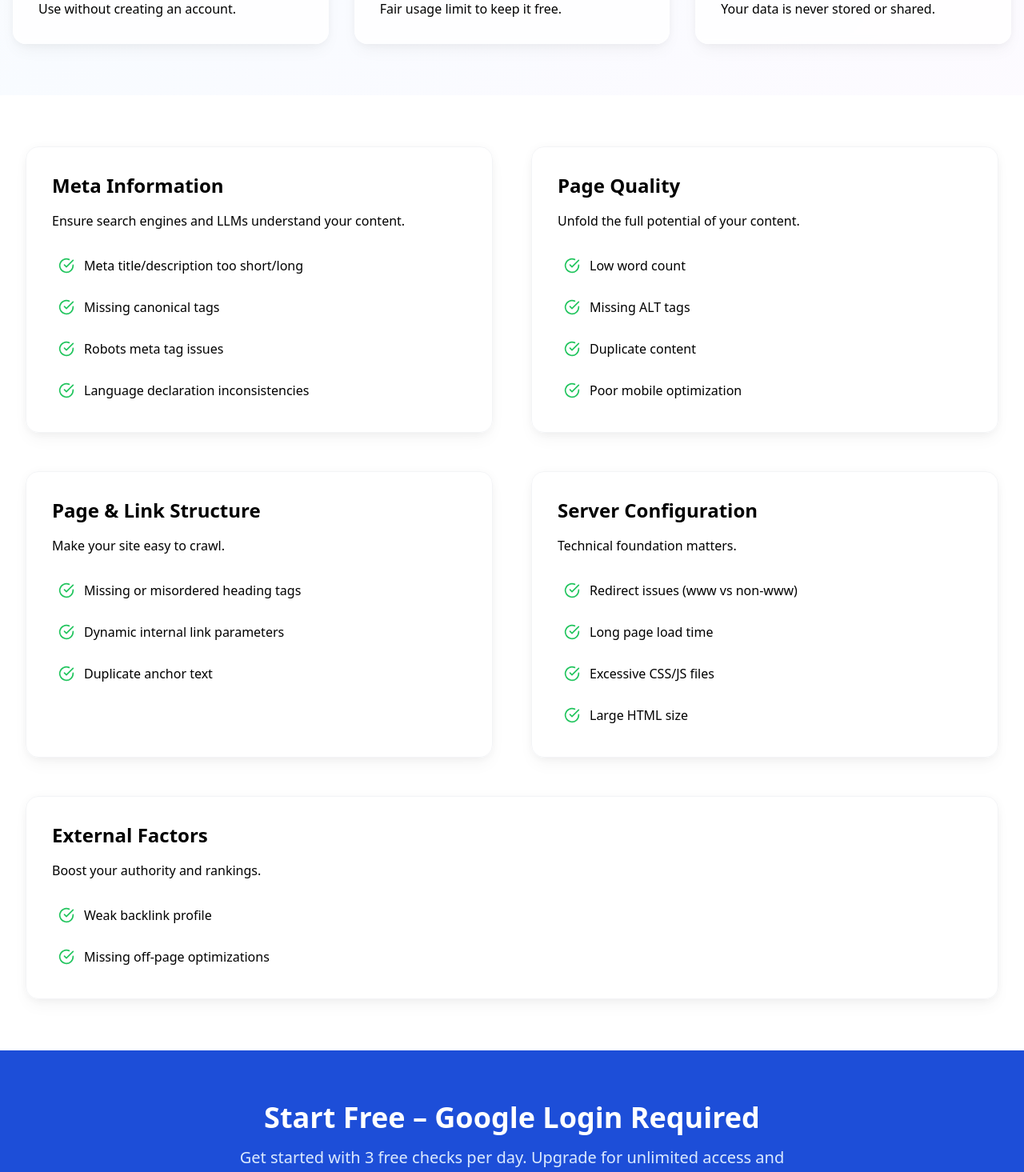
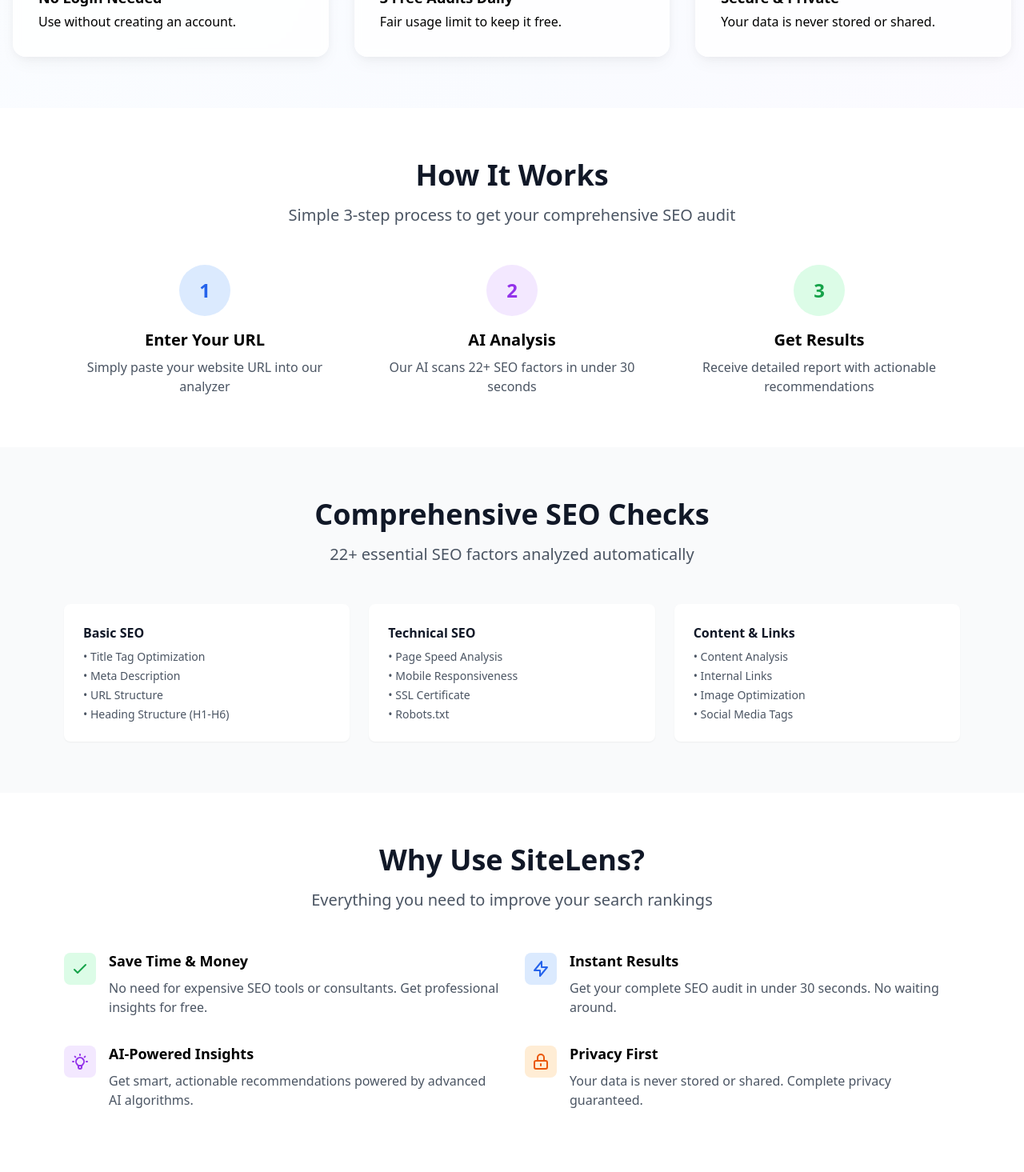
Before and after one commit to dhinakaranst/SiteLens, a React (Vite) app: page / in a window 1280 px wide. Shown: the part 1200-2665 px from the top of the page at 80% size. Built offline with nearby package versions, Linux system fonts and the light colour scheme; no server answers.

Commit message:
modified index and app

```diff
--- a/index.html
+++ b/index.html
@@ -31,7 +31,13 @@
     "/>
     <meta charset="UTF-8" />
     <meta name="viewport" content="width=device-width, initial-scale=1.0" />
-    <link rel="icon" type="image/png" href="/favicon.ico" />
+
+    <!-- Favicon -->
+    <link rel="icon" type="image/x-icon" href="/favicon.ico" />
+    <link rel="icon" type="image/png" sizes="32x32" href="/favicon.ico" />
+    <link rel="icon" type="image/png" sizes="16x16" href="/favicon.ico" />
+    <link rel="apple-touch-icon" href="/favicon.ico" />
+
     <link rel="preload" as="image" href="/assets/sitelens_logo.webp" type="image/webp" />
     <script type="application/ld+json">
     {
--- a/src/App.tsx
+++ b/src/App.tsx
@@ -352,11 +352,11 @@
 
           {/* Internal Navigation */}
           <nav className="mb-8">
-            <div className="flex justify-center space-x-6 text-sm font-medium">
-              <a href="#features" className="text-blue-600 hover:text-blue-800 underline transition-colors">Features</a>
-              <a href="#how-it-works" className="text-blue-600 hover:text-blue-800 underline transition-colors">How It Works</a>
-              <a href="#seo-checks" className="text-blue-600 hover:text-blue-800 underline transition-colors">SEO Checks</a>
-              <a href="#benefits" className="text-blue-600 hover:text-blue-800 underline transition-colors">Benefits</a>
+            <div className="flex justify-center space-x-4 text-sm font-medium">
+              <a href="#features" className="px-4 py-2 bg-blue-100 text-blue-700 rounded-lg hover:bg-blue-200 hover:text-blue-800 transition-all duration-200 no-underline">Features</a>
+              <a href="#how-it-works" className="px-4 py-2 bg-purple-100 text-purple-700 rounded-lg hover:bg-purple-200 hover:text-purple-800 transition-all duration-200 no-underline">How It Works</a>
+              <a href="#seo-checks" className="px-4 py-2 bg-green-100 text-green-700 rounded-lg hover:bg-green-200 hover:text-green-800 transition-all duration-200 no-underline">SEO Checks</a>
+              <a href="#benefits" className="px-4 py-2 bg-orange-100 text-orange-700 rounded-lg hover:bg-orange-200 hover:text-orange-800 transition-all duration-200 no-underline">Benefits</a>
             </div>
           </nav>
 
@@ -436,6 +436,137 @@
             <p className="text-black">Your data is never stored or shared.</p>
           </div>
         </div>
+        </div>
+      </section>
+
+      {/* How It Works Section */}
+      <section id="how-it-works" className="py-16 bg-white">
+        <div className="max-w-6xl mx-auto px-4">
+          <div className="text-center mb-12">
+            <h2 className="text-3xl md:text-4xl font-bold text-gray-900 mb-4">How It Works</h2>
+            <p className="text-xl text-gray-600 max-w-3xl mx-auto">Simple 3-step process to get your comprehensive SEO audit</p>
+          </div>
+
+          <div className="grid grid-cols-1 md:grid-cols-3 gap-8">
+            <div className="text-center">
+              <div className="bg-blue-100 rounded-full w-16 h-16 flex items-center justify-center mx-auto mb-4">
+                <span className="text-2xl font-bold text-blue-600">1</span>
+              </div>
+              <h3 className="text-xl font-bold mb-2">Enter Your URL</h3>
+              <p className="text-gray-600">Simply paste your website URL into our analyzer</p>
+            </div>
+            <div className="text-center">
+              <div className="bg-purple-100 rounded-full w-16 h-16 flex items-center justify-center mx-auto mb-4">
+                <span className="text-2xl font-bold text-purple-600">2</span>
+              </div>
+              <h3 className="text-xl font-bold mb-2">AI Analysis</h3>
+              <p className="text-gray-600">Our AI scans 22+ SEO factors in under 30 seconds</p>
+            </div>
+            <div className="text-center">
+              <div className="bg-green-100 rounded-full w-16 h-16 flex items-center justify-center mx-auto mb-4">
+                <span className="text-2xl font-bold text-green-600">3</span>
+              </div>
+              <h3 className="text-xl font-bold mb-2">Get Results</h3>
+              <p className="text-gray-600">Receive detailed report with actionable recommendations</p>
+            </div>
+          </div>
+        </div>
+      </section>
+
+      {/* SEO Checks Section */}
+      <section id="seo-checks" className="py-16 bg-gray-50">
+        <div className="max-w-6xl mx-auto px-4">
+          <div className="text-center mb-12">
+            <h2 className="text-3xl md:text-4xl font-bold text-gray-900 mb-4">Comprehensive SEO Checks</h2>
+            <p className="text-xl text-gray-600 max-w-3xl mx-auto">22+ essential SEO factors analyzed automatically</p>
+          </div>
+
+          <div className="grid grid-cols-1 md:grid-cols-2 lg:grid-cols-3 gap-6">
+            <div className="bg-white p-6 rounded-lg shadow-sm">
+              <h3 className="font-bold text-gray-900 mb-2">Basic SEO</h3>
+              <ul className="text-sm text-gray-600 space-y-1">
+                <li>• Title Tag Optimization</li>
+                <li>• Meta Description</li>
+                <li>• URL Structure</li>
+                <li>• Heading Structure (H1-H6)</li>
+              </ul>
+            </div>
+            <div className="bg-white p-6 rounded-lg shadow-sm">
+              <h3 className="font-bold text-gray-900 mb-2">Technical SEO</h3>
+              <ul className="text-sm text-gray-600 space-y-1">
+                <li>• Page Speed Analysis</li>
+                <li>• Mobile Responsiveness</li>
+                <li>• SSL Certificate</li>
+                <li>• Robots.txt</li>
+              </ul>
+            </div>
+            <div className="bg-white p-6 rounded-lg shadow-sm">
+              <h3 className="font-bold text-gray-900 mb-2">Content & Links</h3>
+              <ul className="text-sm text-gray-600 space-y-1">
+                <li>• Content Analysis</li>
+                <li>• Internal Links</li>
+                <li>• Image Optimization</li>
+                <li>• Social Media Tags</li>
+              </ul>
+            </div>
+          </div>
+        </div>
+      </section>
+
+      {/* Benefits Section */}
+      <section id="benefits" className="py-16 bg-white">
+        <div className="max-w-6xl mx-auto px-4">
+          <div className="text-center mb-12">
+            <h2 className="text-3xl md:text-4xl font-bold text-gray-900 mb-4">Why Use SiteLens?</h2>
+            <p className="text-xl text-gray-600 max-w-3xl mx-auto">Everything you need to improve your search rankings</p>
+          </div>
+
+          <div className="grid grid-cols-1 md:grid-cols-2 gap-8">
+            <div className="flex items-start space-x-4">
+              <div className="bg-green-100 rounded-lg p-2 mt-1">
+                <svg className="w-6 h-6 text-green-600" fill="none" stroke="currentColor" viewBox="0 0 24 24">
+                  <path strokeLinecap="round" strokeLinejoin="round" strokeWidth="2" d="M5 13l4 4L19 7"></path>
+                </svg>
+              </div>
+              <div>
+                <h3 className="text-lg font-bold mb-2">Save Time & Money</h3>
+                <p className="text-gray-600">No need for expensive SEO tools or consultants. Get professional insights for free.</p>
+              </div>
+            </div>
+            <div className="flex items-start space-x-4">
+              <div className="bg-blue-100 rounded-lg p-2 mt-1">
+                <svg className="w-6 h-6 text-blue-600" fill="none" stroke="currentColor" viewBox="0 0 24 24">
+                  <path strokeLinecap="round" strokeLinejoin="round" strokeWidth="2" d="M13 10V3L4 14h7v7l9-11h-7z"></path>
+                </svg>
+              </div>
+              <div>
+                <h3 className="text-lg font-bold mb-2">Instant Results</h3>
+                <p className="text-gray-600">Get your complete SEO audit in under 30 seconds. No waiting around.</p>
+              </div>
+            </div>
+            <div className="flex items-start space-x-4">
+              <div className="bg-purple-100 rounded-lg p-2 mt-1">
+                <svg className="w-6 h-6 text-purple-600" fill="none" stroke="currentColor" viewBox="0 0 24 24">
+                  <path strokeLinecap="round" strokeLinejoin="round" strokeWidth="2" d="M9.663 17h4.673M12 3v1m6.364 1.636l-.707.707M21 12h-1M4 12H3m3.343-5.657l-.707-.707m2.828 9.9a5 5 0 117.072 0l-.548.547A3.374 3.374 0 0014 18.469V19a2 2 0 11-4 0v-.531c0-.895-.356-1.754-.988-2.386l-.548-.547z"></path>
+                </svg>
+              </div>
+              <div>
+                <h3 className="text-lg font-bold mb-2">AI-Powered Insights</h3>
+                <p className="text-gray-600">Get smart, actionable recommendations powered by advanced AI algorithms.</p>
+              </div>
+            </div>
+            <div className="flex items-start space-x-4">
+              <div className="bg-orange-100 rounded-lg p-2 mt-1">
+                <svg className="w-6 h-6 text-orange-600" fill="none" stroke="currentColor" viewBox="0 0 24 24">
+                  <path strokeLinecap="round" strokeLinejoin="round" strokeWidth="2" d="M12 15v2m-6 4h12a2 2 0 002-2v-6a2 2 0 00-2-2H6a2 2 0 00-2 2v6a2 2 0 002 2zm10-10V7a4 4 0 00-8 0v4h8z"></path>
+                </svg>
+              </div>
+              <div>
+                <h3 className="text-lg font-bold mb-2">Privacy First</h3>
+                <p className="text-gray-600">Your data is never stored or shared. Complete privacy guaranteed.</p>
+              </div>
+            </div>
+          </div>
         </div>
       </section>
     </main>
```
